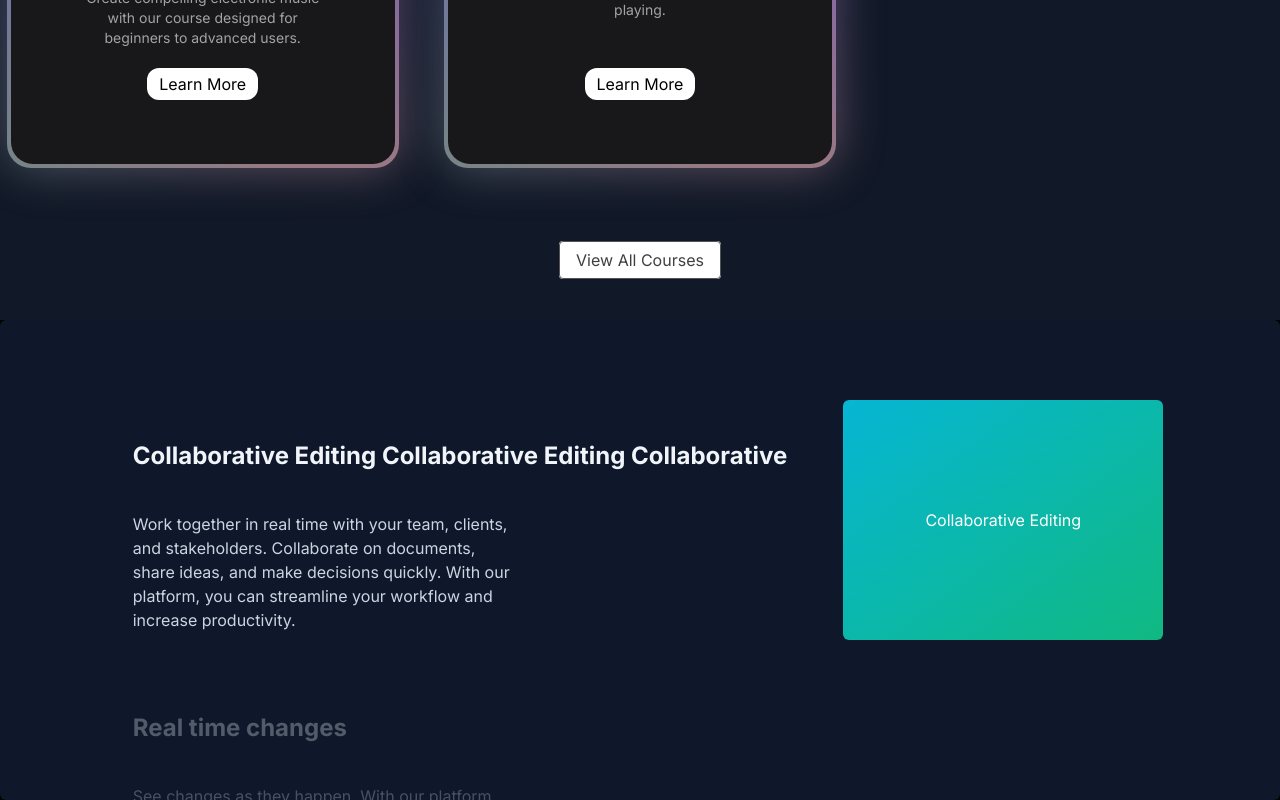
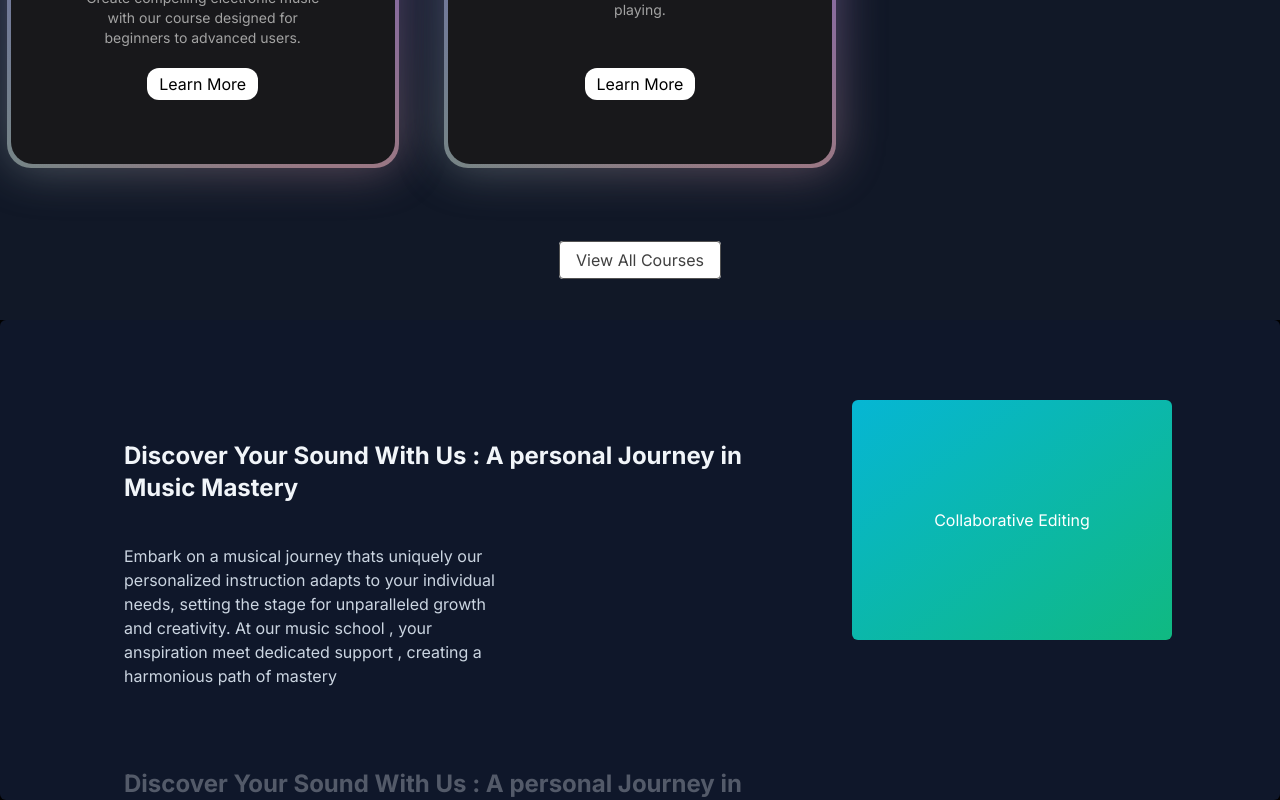
Before and after one commit to Muhammad361738/Music-Nextjs, a Next.js app: page / in a window 1280 px wide. Shown: the part 1328-2128 px from the top of the page. Built offline with nearby package versions, Linux system fonts and the light colour scheme.

Commit message:
Add New project with Next js This Time I chose Music

```diff
--- a/src/components/WhyChoseUs.tsx
+++ b/src/components/WhyChoseUs.tsx
@@ -4,9 +4,9 @@ import { StickyScroll } from "./ui/sticky-scroll-reveal";
 // import Image from "next/image";
 const content = [
     {
-      title: "Collaborative Editing Collaborative Editing Collaborative",
+      title: "Discover Your Sound With Us : A personal Journey in Music Mastery ",
       description:
-        "Work together in real time with your team, clients, and stakeholders. Collaborate on documents, share ideas, and make decisions quickly. With our platform, you can streamline your workflow and increase productivity.",
+        "Embark on a musical journey thats uniquely  our personalized instruction adapts to your individual needs, setting the stage for unparalleled growth and creativity. At our  music school , your anspiration meet dedicated support , creating  a harmonious path of mastery ",
       content: (
         <div className="h-full w-full bg-[linear-gradient(to_bottom_right,var(--cyan-500),var(--emerald-500))] flex items-center justify-center text-white">
           Collaborative Editing
@@ -14,9 +14,10 @@ const content = [
       ),
     },
     {
-      title: "Real time changes",
+      title: "Discover Your Sound With Us : A personal Journey in Music Mastery",
       description:
-        "See changes as they happen. With our platform, you can track every modification in real time. No more confusion about the latest version of your project. Say goodbye to the chaos of version control and embrace the simplicity of real-time updates.",
+        "Embark on a musical journey thats uniquely  our personalized instruction adapts to your individual needs, setting the stage for unparalleled growth and creativity. At our  music school , your anspiration meet dedicated support , creating  a harmonious path of mastery ",
+
       content: (
         <div className="h-full w-full  flex items-center justify-center text-white">
 
@@ -24,9 +25,9 @@ const content = [
       ),
     },
     {
-      title: "Version control",
+      title: "Live Feedback & Engagement ",
       description:
-        "Experience real-time updates and never stress about version control again. Our platform ensures that you're always working on the most recent version of your project, eliminating the need for constant manual updates. Stay in the loop, keep your team aligned, and maintain the flow of your work without any interruptions.",
+        "immerse Yourself  in an interactive learning experience Where feedack is immediate, just like real time changes in a collaborate project. This approach enhance your understanding and mastery of music Concepts and performence techniques ",
       content: (
         <div className="h-full w-full bg-[linear-gradient(to_bottom_right,var(--orange-500),var(--yellow-500))] flex items-center justify-center text-white">
           Version control
@@ -34,9 +35,9 @@ const content = [
       ),
     },
     {
-      title: "Running out of content",
+      title: "Limitless Learning opportunities",
       description:
-        "Experience real-time updates and never stress about version control again. Our platform ensures that you're always working on the most recent version of your project, eliminating the need for constant manual updates. Stay in the loop, keep your team aligned, and maintain the flow of your work without any interruptions.",
+        "With Our Expensive Resourse Library and dynamic course offering , you  will never find youself without something new to explore. Our platfrom provides contineous opportunities for growth, ensuring your musical skills are always advancing.",
       content: (
         <div className="h-full w-full bg-[linear-gradient(to_bottom_right,var(--cyan-500),var(--emerald-500))] flex items-center justify-center text-white">
           Running out of content
```
